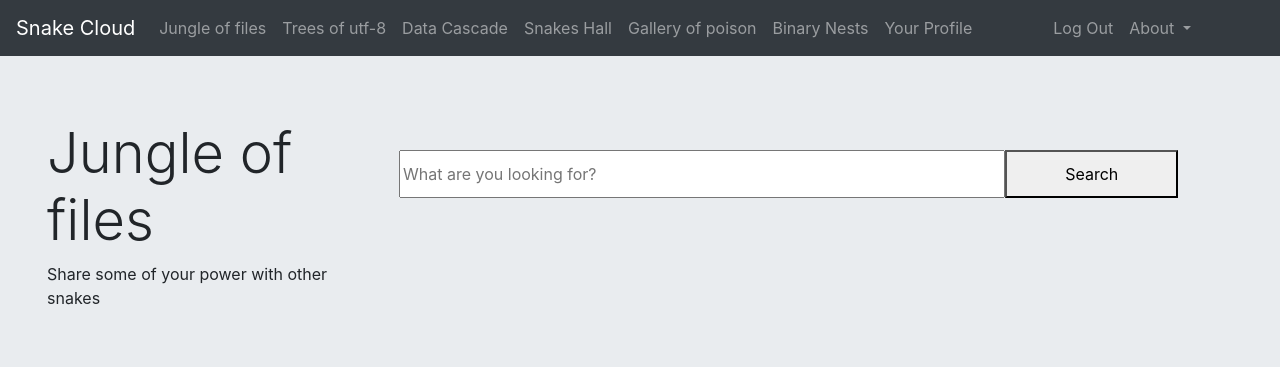
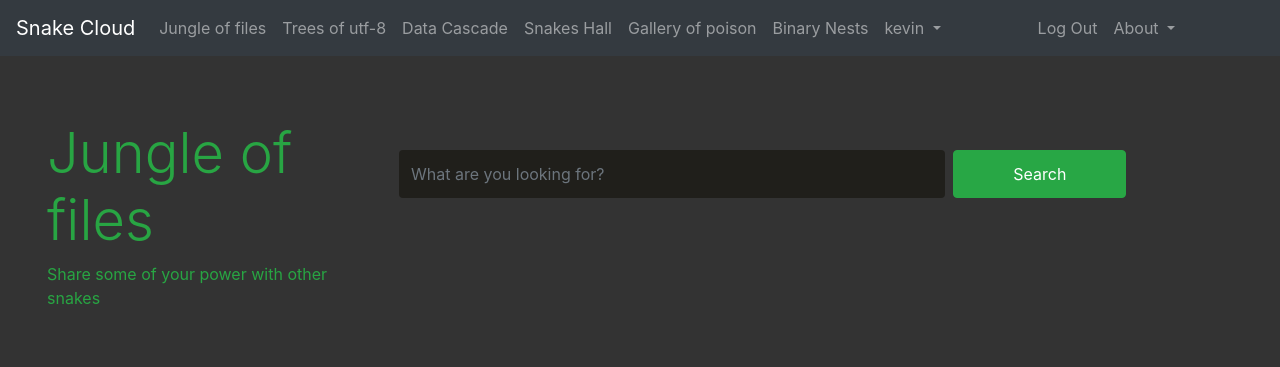
Before and after one commit to KevBoyz/Snake-Cloud, a Django app: page /jungle/dashboard/ in a window 1280 px wide. Shown: the top 367 px of the page. Run offline with Django 4.2, Linux system fonts and the light colour scheme; a user stored in the database is signed in; data comes from the database, SQL or seed files in the repository; both versions use the stored data as it was after the commit.

Commit message:
dashboard blaked

```diff
--- a/SnakeCloud/templates/base.html
+++ b/SnakeCloud/templates/base.html
@@ -38,7 +38,7 @@
                             </div>
                     {% else %}
                         <li class="nav-item">
-                            <a href="/jungle/upload" class="nav-link">Jungle of files</a>
+                            <a href="/jungle/dashboard" class="nav-link">Jungle of files</a>
                         </li>
                         <li class="nav-item">
                             <a href="" class="nav-link">Trees of utf-8</a>
@@ -55,9 +55,14 @@
                         <li class="nav-item">
                             <a href="" class="nav-link">Binary Nests</a>
                         </li>
-                        <li class="nav-item">
-                            <a href="{{user.username}}" class="nav-link">Your Profile</a>
-                        </li>
+                        <li class="nav-item dropdown">
+                            <a class="nav-link dropdown-toggle" href="#" id="navbarDropdown" role="button" data-toggle="dropdown" aria-haspopup="true" aria-expanded="false">
+                                {{user.username}}
+                            </a>
+                        <div class="dropdown-menu " aria-labelledby="navbarDropdown">
+                            <a href="/user/{{user.username}}" class="dropdown-item">Your profile</a>
+                            <a class="dropdown-item" href="/jungle/upload">Upload to jungle</a>
+                        </div>
                 </ul>
                 <ul class="navbar-nav mr-auto">
                     <li class="nav-item">
--- a/SnakeCloud/templates/jungle/dashboard.html
+++ b/SnakeCloud/templates/jungle/dashboard.html
@@ -8,32 +8,58 @@
     margin: 0 3px 3px 3px !important;
     max-width: 30%;
     }
+    .contrast{
+      background-color: #333;
+      color: #28a543;
+    }
+    .contrast a{
+      color: #28a543;
+      text-decoration: none;
+    }
+    .contrast a:hover{
+      background-color: #353535;
+    }
+    .dark, html{
+      background-color: #2a2823;
+      color: #28a543;
+  }
+  .form-control{
+    background-color: #201f1b;
+    color: #218838;
+}
+.form-control:hover{
+    background-color: #242221;
+    color: #218838;
+}
+.form-control:focus{
+    background-color: #302e2d;
+    color: #218838;
+}
   </style>
 {% endblock %}
 
 {% block  content %}
-<div class="jumbotron jumbotron-fluid" style="display:flex;">
+<div class="jumbotron jumbotron-fluid contrast" style="display:flex; margin:0;">
   <div class="container" style="width: 25%; margin:auto; padding-right:0;">
     <h1 class="display-4">Jungle of files</h1>
     <p>Share some of your power with other snakes</p>
   </div>
   <div class="container" style="display:flex; width:70%; margin:0;position: relative;">
-    <input type="text" name="" placeholder="What are you looking for?" style="width: 70%; height: 3em;margin-top: 3.5%;">
-    <button type="submit" style="width: 20%; height: 3em;margin-top: 3.5%;">Search</button>
+    <input type="text" class="form-control" name="" placeholder="What are you looking for?" style="width: 63%; height: 3em;margin-top: 3.5%; border:none;">
+    <button type="submit" class='btn btn-success' style="width: 20%; height: 3em;margin: 3.5% 0 0 1%;">Search</button>
   </div>
-
 </div>
-<div class="container-fluid" style="display: flex;">
-  <div class="container"style="width: 20%; height: 500px;">
+<div class="container-fluid dark" style="display: flex; padding:30px 0 0 0;">
+  <div class="container"style="width: 20%; border: 1px #28a5437a dashed; padding-top: 5px; margin: 0 2% 0 2%;">
     <h2 style="text-align:center;">Top Users</h2>
     <ol>
       <li>KevBoyz xyz posts</li>
     </ol>
   </div>
-    <div class="container" style="width: 79%; padding:0">
+    <div class="container" style="width: 79%; padding:0;">
       <div class="card-group">
         {% for post in posts %}
-          <div class="card">
+          <div class="card contrast">
             <a href="post/{{post.id}}">
               <img class="card-img-top" src="..." alt="Card image cap">
               <div class="card-body">
```
Also changed, not shown: SnakeCloud/db.sqlite3.
